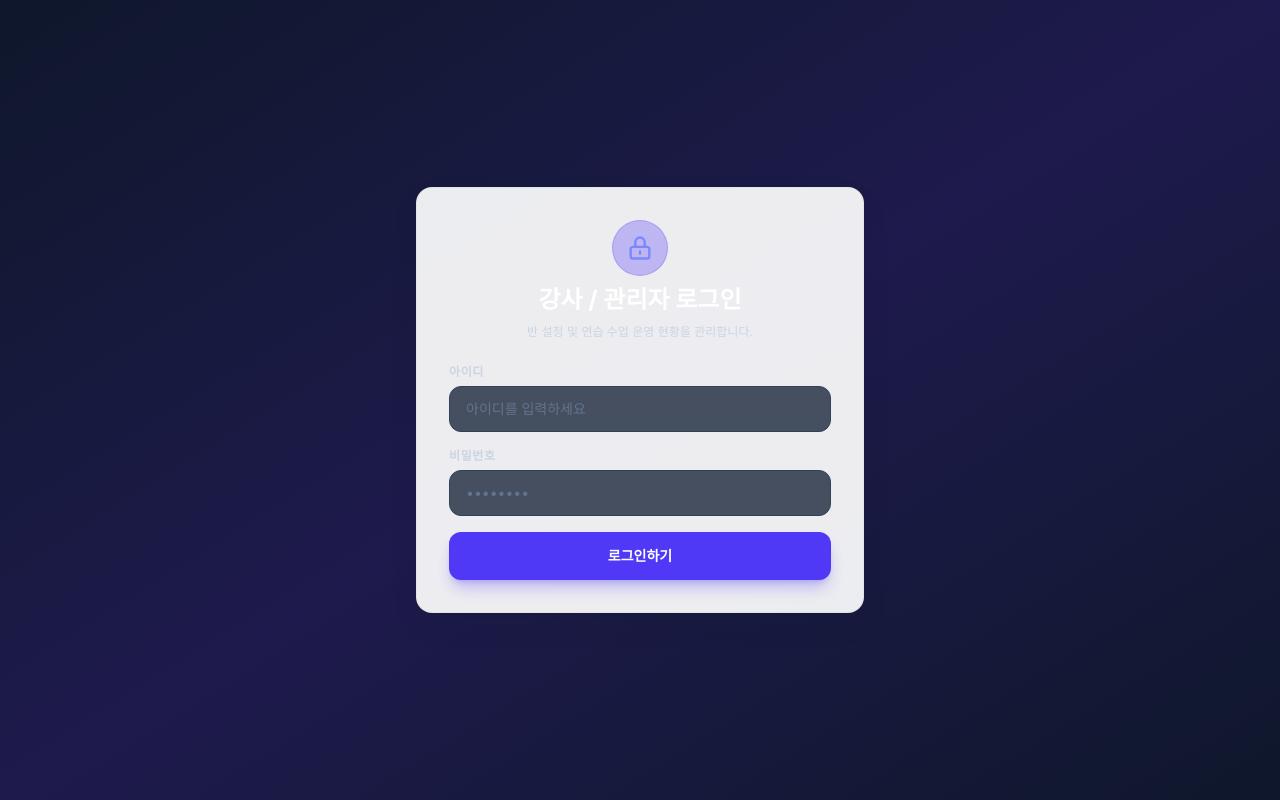
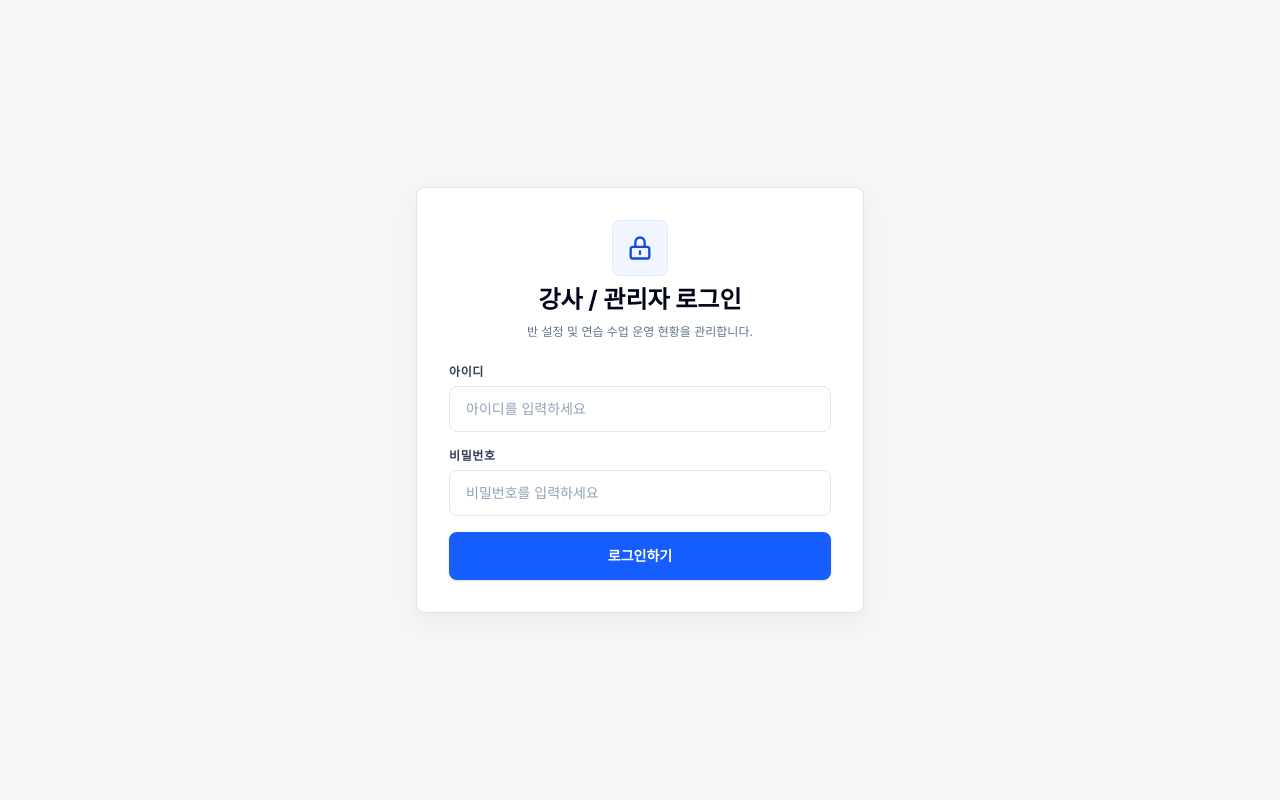
Before and after one commit to jinrd/skb_workbook, a Next.js app: page /teacher/login in a window 1280 px wide. Built offline with nearby package versions, Linux system fonts and the light colour scheme.

Commit message:
css 수정

```diff
--- a/src/app/teacher/login/page.tsx
+++ b/src/app/teacher/login/page.tsx
@@ -1,12 +1,12 @@
-'use client';
+"use client";
 
-import { useState } from 'react';
-import { useRouter } from 'next/navigation';
+import { useState } from "react";
+import { useRouter } from "next/navigation";
 
 export default function TeacherLoginPage() {
   const router = useRouter();
-  const [loginId, setLoginId] = useState('');
-  const [password, setPassword] = useState('');
+  const [loginId, setLoginId] = useState("");
+  const [password, setPassword] = useState("");
   const [error, setError] = useState<string | null>(null);
   const [loading, setLoading] = useState(false);
 
@@ -16,26 +16,25 @@ export default function TeacherLoginPage() {
     setLoading(true);
 
     try {
-      const res = await fetch('/api/auth/teacher/login', {
-        method: 'POST',
-        headers: { 'Content-Type': 'application/json' },
+      const res = await fetch("/api/auth/teacher/login", {
+        method: "POST",
+        headers: { "Content-Type": "application/json" },
         body: JSON.stringify({ loginId, password }),
       });
 
       const data = await res.json();
 
       if (!res.ok) {
-        throw new Error(data.error || '로그인에 실패했습니다.');
+        throw new Error(data.error || "로그인에 실패했습니다.");
       }
 
-      // 로그인 성공 시 대시보드로 이동
-      router.push('/teacher/dashboard');
+      router.push("/teacher/dashboard");
       router.refresh();
     } catch (err: unknown) {
       if (err instanceof Error) {
         setError(err.message);
       } else {
-        setError('로그인 처리 중 오류가 발생했습니다.');
+        setError("로그인 처리 중 오류가 발생했습니다.");
       }
     } finally {
       setLoading(false);
@@ -43,35 +42,54 @@ export default function TeacherLoginPage() {
   };
 
   return (
-    <div className="flex flex-col min-h-screen items-center justify-center p-6 bg-gradient-to-br from-slate-900 via-indigo-950 to-slate-900 text-white">
-      <div className="w-full max-w-md p-8 rounded-2xl glass-panel shadow-2xl backdrop-blur-xl border border-white/10 space-y-6">
-        {/* 헤더 */}
+    <div className="flex min-h-screen flex-col items-center justify-center bg-[#f6f7f4] p-4 text-slate-900 sm:p-6">
+      <div className="page-panel w-full max-w-md space-y-6 p-6 sm:p-8">
         <div className="text-center space-y-2">
-          <div className="inline-flex items-center justify-center w-14 h-14 rounded-full bg-indigo-600/30 text-indigo-400 border border-indigo-500/30 mb-2">
-            <svg className="w-7 h-7" fill="none" stroke="currentColor" viewBox="0 0 24 24">
-              <path strokeLinecap="round" strokeLinejoin="round" strokeWidth="2" d="M12 15v2m-6 4h12a2 2 0 002-2v-6a2 2 0 00-2-2H6a2 2 0 00-2 2v6a2 2 0 002 2zm10-10V7a4 4 0 00-8 0v4h8z" />
+          <div className="mb-2 inline-flex h-14 w-14 items-center justify-center rounded-lg border border-blue-100 bg-blue-50 text-blue-700">
+            <svg
+              className="h-7 w-7"
+              fill="none"
+              stroke="currentColor"
+              viewBox="0 0 24 24"
+            >
+              <path
+                strokeLinecap="round"
+                strokeLinejoin="round"
+                strokeWidth="2"
+                d="M12 15v2m-6 4h12a2 2 0 002-2v-6a2 2 0 00-2-2H6a2 2 0 00-2 2v6a2 2 0 002 2zm10-10V7a4 4 0 00-8 0v4h8z"
+              />
             </svg>
           </div>
-          <h1 className="text-2xl font-bold text-white">강사 / 관리자 로그인</h1>
-          <p className="text-xs text-slate-300">
+          <h1 className="text-2xl font-bold text-slate-950">
+            강사 / 관리자 로그인
+          </h1>
+          <p className="text-xs text-slate-500">
             반 설정 및 연습 수업 운영 현황을 관리합니다.
           </p>
         </div>
 
-        {/* 에러 메시지 알림 */}
         {error && (
-          <div className="p-3.5 rounded-xl bg-rose-500/20 border border-rose-500/40 text-rose-200 text-xs font-medium flex items-center gap-2">
-            <svg className="w-4 h-4 flex-shrink-0" fill="none" stroke="currentColor" viewBox="0 0 24 24">
-              <path strokeLinecap="round" strokeLinejoin="round" strokeWidth="2" d="M12 8v4m0 4h.01M21 12a9 9 0 11-18 0 9 9 0 0118 0z" />
+          <div className="flex items-center gap-2 rounded-lg border border-rose-200 bg-rose-50 p-3.5 text-xs font-medium text-rose-700">
+            <svg
+              className="h-4 w-4 flex-shrink-0"
+              fill="none"
+              stroke="currentColor"
+              viewBox="0 0 24 24"
+            >
+              <path
+                strokeLinecap="round"
+                strokeLinejoin="round"
+                strokeWidth="2"
+                d="M12 8v4m0 4h.01M21 12a9 9 0 11-18 0 9 9 0 0118 0z"
+              />
             </svg>
             <span>{error}</span>
           </div>
         )}
 
-        {/* 폼 */}
         <form onSubmit={handleSubmit} className="space-y-4">
           <div>
-            <label className="block text-xs font-semibold text-slate-300 uppercase tracking-wider mb-1.5">
+            <label className="mb-1.5 block text-xs font-semibold uppercase tracking-wider text-slate-700">
               아이디
             </label>
             <input
@@ -80,12 +98,12 @@ export default function TeacherLoginPage() {
               value={loginId}
               onChange={(e) => setLoginId(e.target.value)}
               placeholder="아이디를 입력하세요"
-              className="w-full px-4 py-3 rounded-xl bg-slate-800/80 border border-slate-700 text-white placeholder-slate-500 text-sm focus:outline-none focus:ring-2 focus:ring-indigo-500 focus:border-transparent transition-all"
+              className="w-full rounded-lg border border-slate-200 bg-white px-4 py-3 text-sm text-slate-900 placeholder-slate-400 transition-all focus:border-transparent focus:outline-none focus:ring-2 focus:ring-blue-500"
             />
           </div>
 
           <div>
-            <label className="block text-xs font-semibold text-slate-300 uppercase tracking-wider mb-1.5">
+            <label className="mb-1.5 block text-xs font-semibold uppercase tracking-wider text-slate-700">
               비밀번호
             </label>
             <input
@@ -93,21 +111,36 @@ export default function TeacherLoginPage() {
               required
               value={password}
               onChange={(e) => setPassword(e.target.value)}
-              placeholder="••••••••"
-              className="w-full px-4 py-3 rounded-xl bg-slate-800/80 border border-slate-700 text-white placeholder-slate-500 text-sm focus:outline-none focus:ring-2 focus:ring-indigo-500 focus:border-transparent transition-all"
+              placeholder="비밀번호를 입력하세요"
+              className="w-full rounded-lg border border-slate-200 bg-white px-4 py-3 text-sm text-slate-900 placeholder-slate-400 transition-all focus:border-transparent focus:outline-none focus:ring-2 focus:ring-blue-500"
             />
           </div>
 
           <button
             type="submit"
             disabled={loading}
-            className="w-full py-3.5 px-4 rounded-xl bg-indigo-600 hover:bg-indigo-500 active:bg-indigo-700 text-white font-semibold text-sm transition-all duration-200 shadow-lg shadow-indigo-600/30 disabled:opacity-50 flex items-center justify-center gap-2"
+            className="flex w-full items-center justify-center gap-2 rounded-lg bg-blue-600 px-4 py-3.5 text-sm font-semibold text-white shadow-sm transition-all duration-200 hover:bg-blue-500 active:bg-blue-700 disabled:opacity-50"
           >
             {loading ? (
               <>
-                <svg className="animate-spin h-4 w-4 text-white" fill="none" viewBox="0 0 24 24">
-                  <circle className="opacity-25" cx="12" cy="12" r="10" stroke="currentColor" strokeWidth="4" />
-                  <path className="opacity-75" fill="currentColor" d="M4 12a8 8 0 018-8V0C5.373 0 0 5.373 0 12h4zm2 5.291A7.962 7.962 0 014 12H0c0 3.042 1.135 5.824 3 7.938l3-2.647z" />
+                <svg
+                  className="h-4 w-4 animate-spin text-white"
+                  fill="none"
+                  viewBox="0 0 24 24"
+                >
+                  <circle
+                    className="opacity-25"
+                    cx="12"
+                    cy="12"
+                    r="10"
+                    stroke="currentColor"
+                    strokeWidth="4"
+                  />
+                  <path
+                    className="opacity-75"
+                    fill="currentColor"
+                    d="M4 12a8 8 0 018-8V0C5.373 0 0 5.373 0 12h4zm2 5.291A7.962 7.962 0 014 12H0c0 3.042 1.135 5.824 3 7.938l3-2.647z"
+                  />
                 </svg>
                 <span>인증 처리 중...</span>
               </>
```
Also changed, not shown: src/app/page.tsx (+45 -17 lines).
